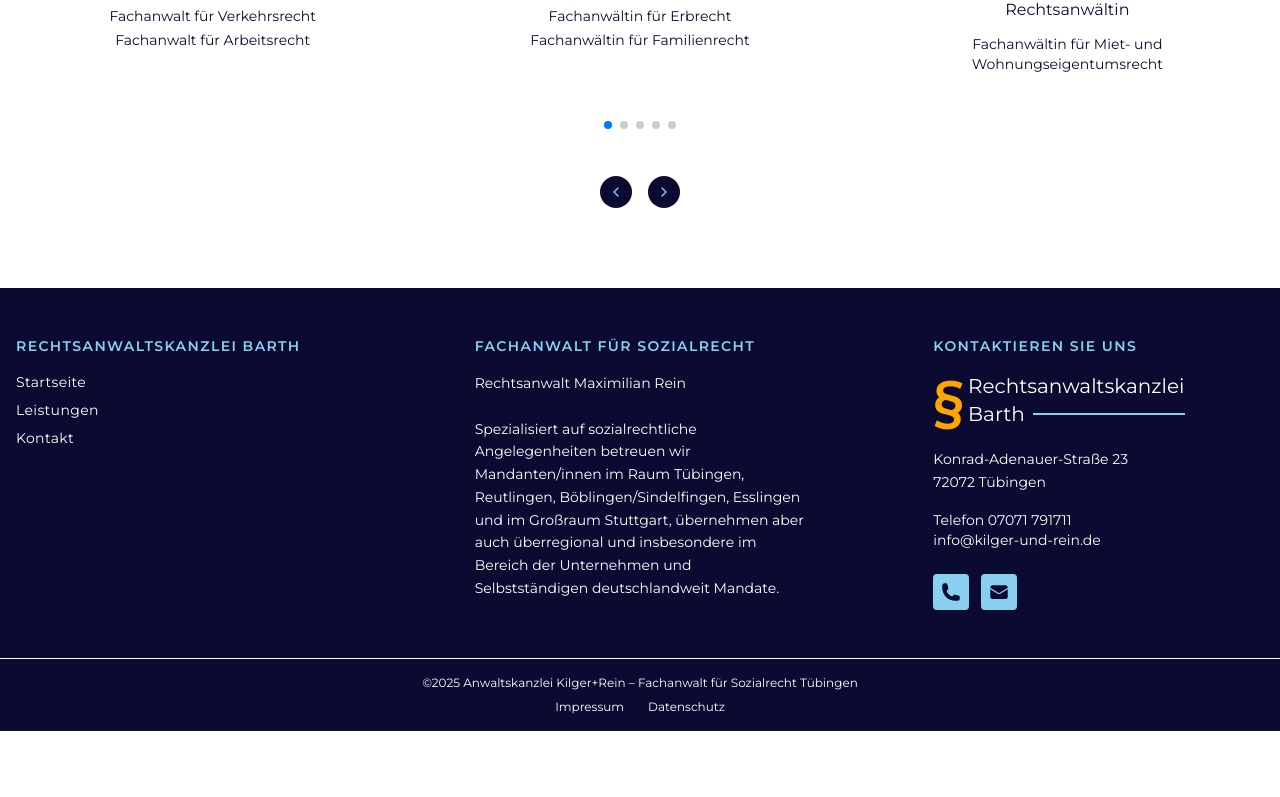
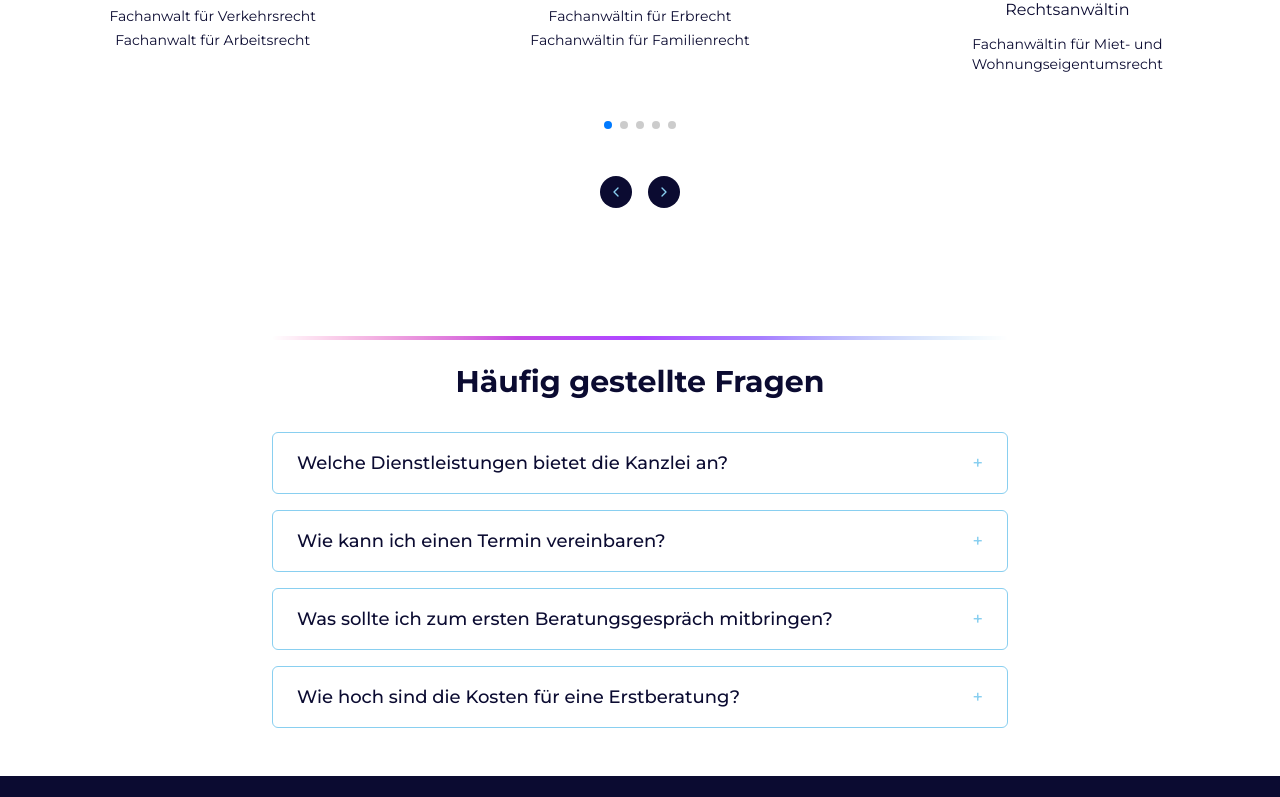
Before and after one commit to AbdallahAbdul-Latif/barth, a Next.js app: page / in a window 1280 px wide. Shown: the part 2000-2797 px from the top of the page. Before the commit the page ends 2731 px from the top, so only its background shows below. Built offline with nearby package versions, Linux system fonts and the light colour scheme.

Commit message:
Added Accordion

```diff
--- /dev/null
+++ b/src/app/components/Accordion.tsx
@@ -0,0 +1,57 @@
+'use client'
+
+import { useState } from 'react'
+
+const faqs = [
+  {
+    question: 'Welche Dienstleistungen bietet die Kanzlei an?',
+    answer: 'Unsere Kanzlei bietet umfassende rechtliche Beratung in den Bereichen Zivilrecht, Familienrecht, Arbeitsrecht und Strafrecht an.',
+  },
+  {
+    question: 'Wie kann ich einen Termin vereinbaren?',
+    answer: 'Sie können uns telefonisch, per E-Mail oder über unser Kontaktformular auf der Website erreichen, um einen Termin zu vereinbaren.',
+  },
+  {
+    question: 'Was sollte ich zum ersten Beratungsgespräch mitbringen?',
+    answer: 'Bitte bringen Sie alle relevanten Unterlagen und Informationen mit, die Ihren Fall betreffen. Dazu gehören Verträge, Schriftwechsel und eventuell bereits erhaltene Bescheide.',
+  },
+  {
+    question: 'Wie hoch sind die Kosten für eine Erstberatung?',
+    answer: 'Die Kosten für eine Erstberatung richten sich nach dem Rechtsanwaltsvergütungsgesetz (RVG) und betragen in der Regel bis zu 190 Euro zzgl. MwSt.',
+  },
+]
+
+export default function Accordion() {
+  const [openIndex, setOpenIndex] = useState<number | null>(null)
+
+  const toggle = (index: number) => {
+    setOpenIndex(index === openIndex ? null : index)
+  }
+
+  return (
+    <section className="max-w-3xl mx-auto px-4 py-12">
+      {/* Gradient Top Border with fade on edges */}
+      <div className="h-1 w-full mb-6 bg-gradient-to-r from-pink-500 via-purple-500 to-secondary rounded-full [mask-image:linear-gradient(to_right,transparent,black,black,transparent)]"></div>
+
+      <h2 className="text-3xl font-bold text-center mb-8">Häufig gestellte Fragen</h2>
+      <div className="space-y-4">
+        {faqs.map((faq, index) => (
+          <div key={index} className="border border-secondary rounded-md">
+            <button
+              className="w-full flex justify-between items-center px-6 py-4 text-left text-lg font-medium text-primary focus:outline-none"
+              onClick={() => toggle(index)}
+            >
+              {faq.question}
+              <span className="text-secondary">{openIndex === index ? '-' : '+'}</span>
+            </button>
+            {openIndex === index && (
+              <div className="px-6 py-4 text-white text-base bg-primary">
+                {faq.answer}
+              </div>
+            )}
+          </div>
+        ))}
+      </div>
+    </section>
+  )
+}
--- a/src/app/components/Header.tsx
+++ b/src/app/components/Header.tsx
@@ -27,7 +27,7 @@ export default function Header() {
         </div>
 
         {/* Desktop Nav */}
-        <nav className="hidden md:flex space-x-8 text-lg md:text-xl">
+        <nav className="hidden md:flex space-x-8 text-lg ">
           {navigation.map(({ label, href }) => {
             const isActive = pathname === href
             return (
--- a/src/app/components/Hero.tsx
+++ b/src/app/components/Hero.tsx
@@ -19,7 +19,7 @@ const [index, setIndex] = useState(0)
 const [displayed, setDisplayed] = useState('')
 const [subIndex, setSubIndex] = useState(0)
 const [deleting, setDeleting] = useState(false)
-const [hasAnimated, setHasAnimated] = useState(false) // ⬅️ Controls start of typewriter
+const [hasAnimated, setHasAnimated] = useState(false)
 
 // Delay start until fade-in is finished
 useEffect(() => {
--- a/src/app/page.tsx
+++ b/src/app/page.tsx
@@ -1,6 +1,7 @@
-import Hero from './components/Hero' // adjust path if needed
-import Location from './components/Location' // adjust path if needed
-import Team from './components/Team' // adjust path if needed
+import Hero from './components/Hero'
+import Location from './components/Location'
+import Team from './components/Team'
+import Accordion from './components/Accordion'
 
 export default function Home() {
   return (
@@ -8,6 +9,7 @@ export default function Home() {
       <Hero />
       <Location />
       <Team />
+      <Accordion />
     </div>
   )
 }
```
